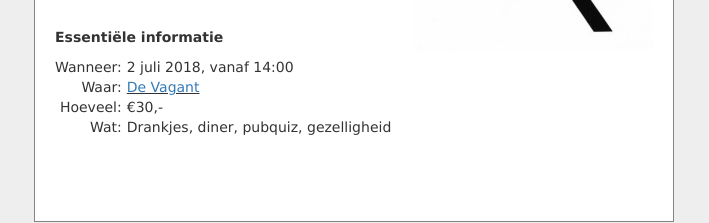
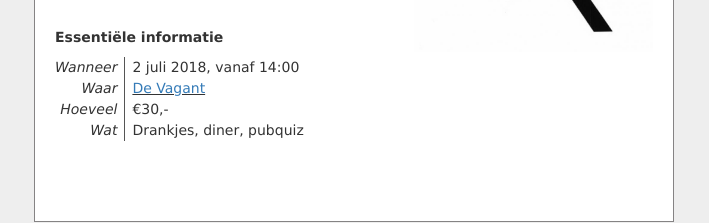
Before and after one commit to JopBB/usckireunie, a plain HTML site: page index.html in a window 1280 px wide. Shown: the part 410-633 px from the top of the page, without its empty margins (286-995 px from the left). Drawn offline with nearby package versions, Linux system fonts and the light colour scheme.

Commit message:
kleine fixes

```diff
--- a/index.html
+++ b/index.html
@@ -61,7 +61,7 @@
                   <table class="infoTabel">
                     <tr>
                       <td>
-                        Wanneer:
+                        Wanneer
                       </td>
                       <td>
                         2 juli 2018, vanaf 14:00
@@ -69,7 +69,7 @@
                     </tr>
                     <tr>
                       <td>
-                        Waar:
+                        Waar
                       </td>
                       <td>
                         <u><a href="https://www.google.nl/maps/place/Budapestlaan+4,+3584+CD+Utrecht/@52.0872503,5.1661013,17z/data=!3m1!4b1!4m5!3m4!1s0x47c6689992c482c5:0x9d5efa0e2b83a1d!8m2!3d52.087247!4d5.16829?hl=en">De Vagant</a></u>
@@ -77,7 +77,7 @@
                     </tr>
                     <tr>
                       <td>
-                        Hoeveel:
+                        Hoeveel
                       </td>
                       <td>
                         €30,-
@@ -85,10 +85,10 @@
                     </tr>
                     <tr>
                       <td>
-                        Wat:
+                        Wat
                       </td>
                       <td>
-                        Drankjes, diner, pubquiz, gezelligheid
+                        Drankjes, diner, pubquiz
                       </td>
                     </tr>
                   </table>
--- a/style.css
+++ b/style.css
@@ -104,10 +104,21 @@ input{
 
 .infoTabel tr td:nth-child(odd){
   text-align: right;
+  border-right:1px solid #555;
+  padding-right:7px;
+  font-style: italic;
 }
+
+.infoTabel tr td:nth-child(even){
+  padding-left:7px;
+}
+
+
+
 .infoTabel td{
   padding:0 5px 0 0;
   vertical-align: top;
+  line-height: 1.5em
 }
 
 #logoGroot{
```
